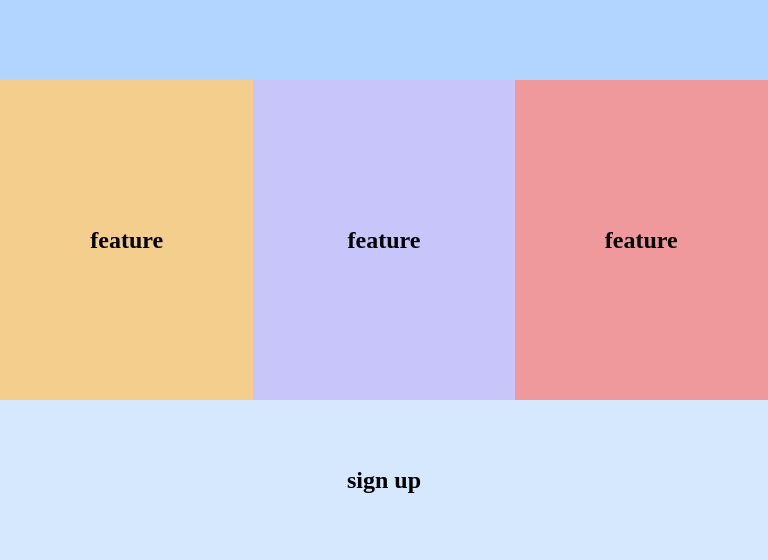
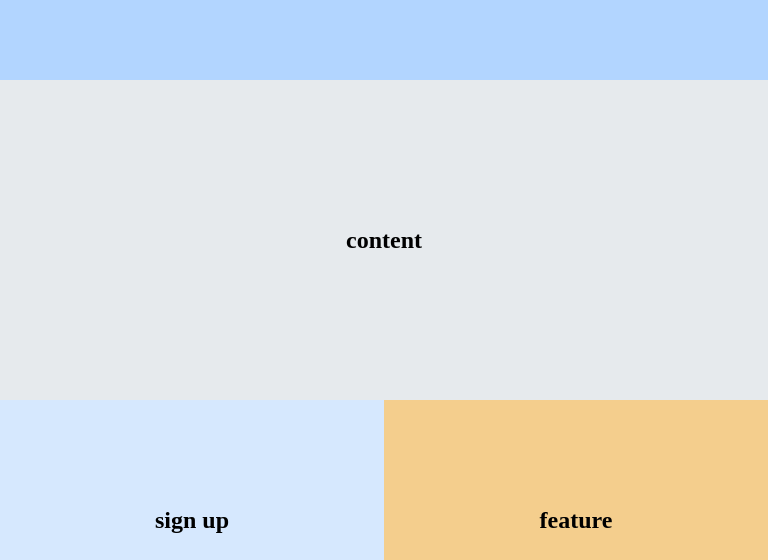
Before and after one commit to AndreiaPena/D11_responsive, a plain HTML site: page index.html in a window 768 px wide. Shown: the part 240-800 px from the top of the page. Drawn offline with Linux system fonts and the light colour scheme.

Commit message:
ajout responsive tablet

```diff
--- a/script.css
+++ b/script.css
@@ -58,3 +58,42 @@ header {
     display: flex;
     flex-wrap: wrap;
 }
+
+@media only screen
+  and (min-device-width: 768px)
+  and (max-device-width: 1024px)
+  and (-webkit-min-device-pixel-ratio: 1) {
+
+
+
+    .f1 {
+        height: 30vh;
+        width: 50%;
+        order: 2;
+    }
+    .f2 {
+        height: 30vh;
+        width: 50%;
+        order: 3;
+    }
+    .f3 {
+        height: 30vh;
+        width: 50%;
+        order: 2;
+    }
+    .sign {
+        height: 30vh;
+        width: 50%;
+
+    }
+    .roll {
+        display: flex;
+        flex-direction: column-reverse;
+        flex-wrap: wrap;
+    }
+    .wrapper {
+        display: flex;
+        flex-wrap: wrap;
+    }
+
+}
```
